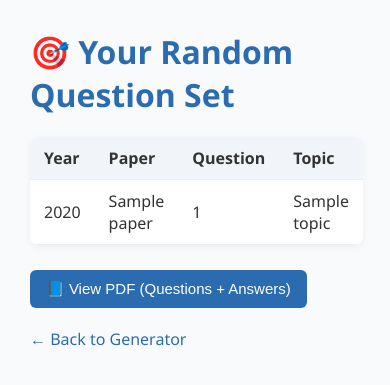
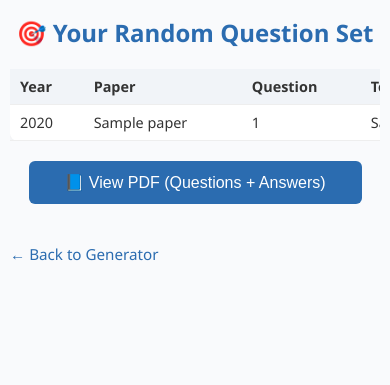
Before and after one commit to M1ntUs3r/question-generator-app, a Flask app: template templates/results.html in a window 390 px wide. Shown: the top 385 px of the page. Run offline with Flask 3, Linux system fonts and the light colour scheme; the template is opened without the code that fills it: most values are stand-ins (such as "Sample title", 1, 10 or a date in 2020).

Commit message:
Update results.html

```diff
--- a/templates/results.html
+++ b/templates/results.html
@@ -1,17 +1,26 @@
 <!doctype html>
-<html>
+<html lang="en">
 <head>
   <meta charset="utf-8">
   <title>Generated Question List</title>
+  <meta name="viewport" content="width=device-width, initial-scale=1.0">
   <style>
     body {
       font-family: "Segoe UI", Arial, sans-serif;
-      margin: 30px;
+      margin: 20px;
       background: #f9fafc;
       color: #333;
     }
     h1 {
       color: #2b6cb0;
+      font-size: 1.8rem;
+      margin-bottom: 20px;
+      text-align: center;
+    }
+    .table-container {
+      width: 100%;
+      overflow-x: auto; /* allow horizontal scroll on small screens */
+      margin-bottom: 20px;
     }
     table {
       width: 100%;
@@ -19,12 +28,13 @@
       background: #fff;
       box-shadow: 0 2px 8px rgba(0,0,0,0.05);
       border-radius: 8px;
-      overflow: hidden;
+      min-width: 500px; /* ensures table looks ok on desktop */
     }
     th, td {
       text-align: left;
-      padding: 10px 14px;
+      padding: 10px 12px;
       border-bottom: 1px solid #eee;
+      font-size: 0.95rem;
     }
     th {
       background: #f1f4f8;
@@ -34,19 +44,22 @@
       border-bottom: none;
     }
     .actions {
-      margin-top: 25px;
+      margin: 20px 0;
+      text-align: center;
     }
     .btn {
       background: #2b6cb0;
       color: white;
       border: none;
-      padding: 10px 16px;
+      padding: 12px 18px;
       border-radius: 6px;
       cursor: pointer;
-      font-size: 15px;
+      font-size: 1rem;
       text-decoration: none;
       display: inline-block;
       text-align: center;
+      width: 200px;
+      max-width: 90%;
     }
     .btn:hover {
       background: #1a4e8a;
@@ -56,9 +69,27 @@
       margin-top: 20px;
       color: #2b6cb0;
       text-decoration: none;
+      font-size: 0.95rem;
     }
     a.back:hover {
       text-decoration: underline;
+    }
+
+    /* Responsive tweaks */
+    @media (max-width: 600px) {
+      body {
+        margin: 10px;
+      }
+      h1 {
+        font-size: 1.5rem;
+      }
+      th, td {
+        padding: 8px 10px;
+        font-size: 0.9rem;
+      }
+      .btn {
+        width: 100%; /* full width on small screens */
+      }
     }
   </style>
 </head>
@@ -70,6 +101,7 @@
     <!-- Hidden inputs will be added dynamically via JS -->
   </form>
 
+  <div class="table-container">
     <table>
       <thead>
         <tr>
@@ -98,6 +130,7 @@
         {% endfor %}
       </tbody>
     </table>
+  </div>
 
   <div class="actions">
     <button id="view-pdf" type="button" class="btn">📘 View PDF (Questions + Answers)</button>
@@ -110,7 +143,7 @@
     const downloadForm = document.getElementById("download-form");
 
     viewBtn.addEventListener("click", function() {
-      // Clear any previous hidden inputs
+      // Clear previous hidden inputs
       downloadForm.innerHTML = '';
 
       // Collect all question IDs
@@ -130,7 +163,7 @@
         downloadForm.appendChild(input);
       });
 
-      // Submit the form to open PDF in a new tab
+      // Submit form in a new tab
       downloadForm.submit();
     });
   </script>
```
Lines whose indentation alone changed are shown as unchanged.
